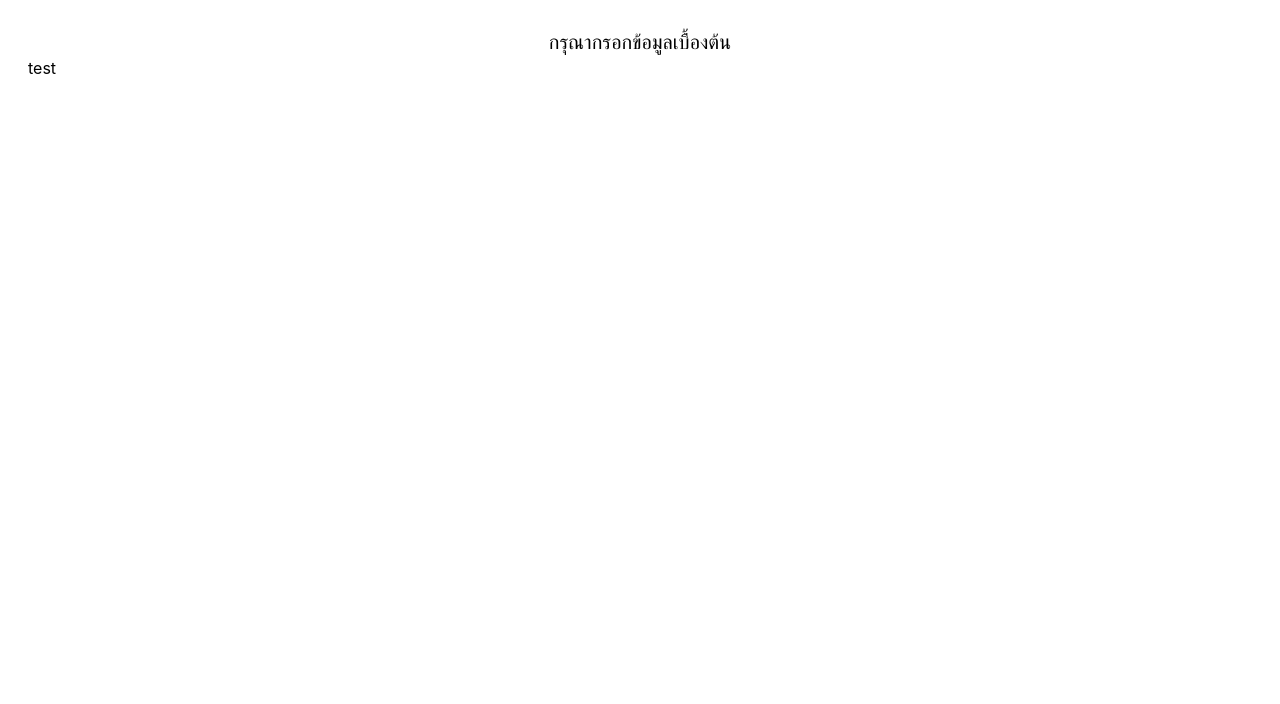
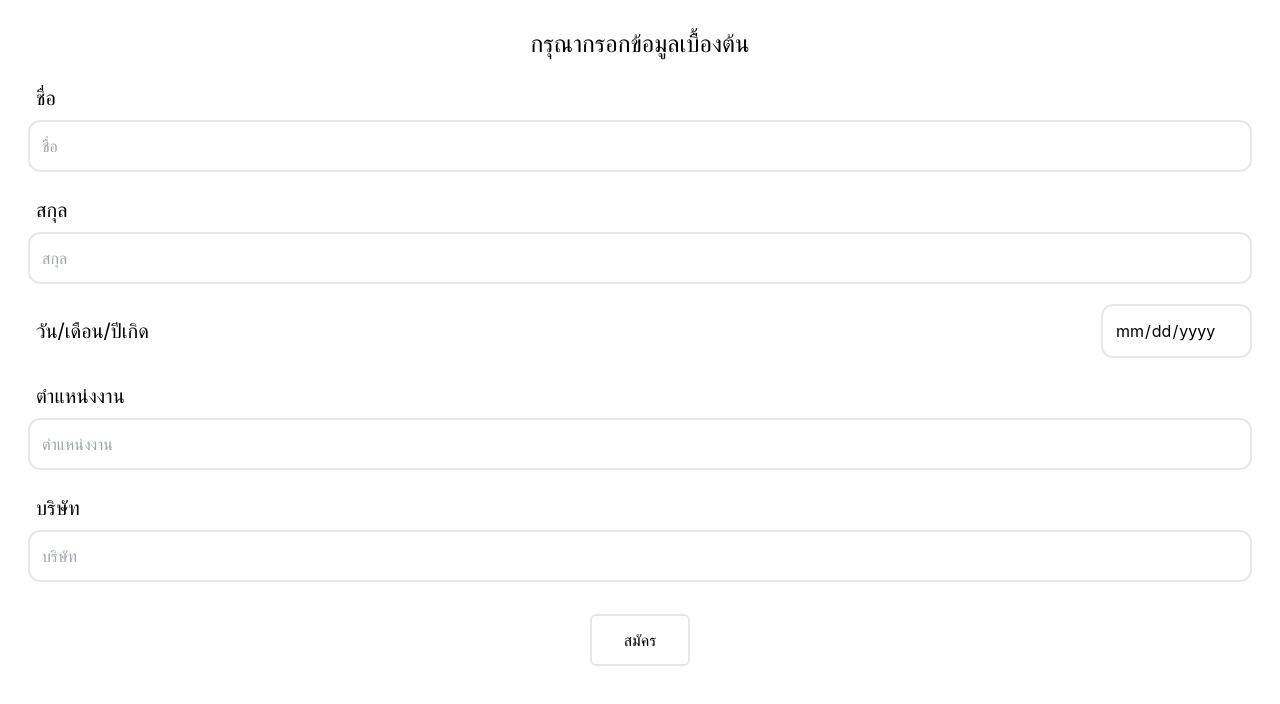
Before and after one commit to TanatornZ/Mood-Up, a Next.js app: page /register in a window 1280 px wide. Shown: the top 704 px of the page. Built offline with nearby package versions, Linux system fonts and the light colour scheme.

Commit message:
ui register

```diff
--- /dev/null
+++ b/components/InputField.tsx
@@ -0,0 +1,57 @@
+import Image from "next/image";
+import React, { useEffect, useState } from "react";
+import { FieldInputProps, FieldMetaState } from "react-final-form";
+import { AiOutlineCalendar } from "react-icons/ai";
+
+type Props = {
+  label?: string;
+  placeholder: string;
+  img?: string[];
+  name: string;
+  input: FieldInputProps<any, HTMLElement>;
+  meta: FieldMetaState<any>;
+};
+
+function InputField({ label, placeholder, input, meta, name }: Props) {
+  if (name === "date") {
+    return (
+      <div className="flex items-center mt-5">
+        {label && <p className="py-2 px-2 text-xl grow ">{label}</p>}
+        <div className="relative">
+          <input
+            type="date"
+            {...input}
+            className={`rounded-xl p-3 bg-white border-2`}
+            placeholder={placeholder}
+            id='date'
+          />
+        </div>
+        {/* <div className="absolute right-12">
+          <AiOutlineCalendar />
+        </div> */}
+
+        {meta.error && meta.touched && (
+          <p className="  p-2 text-error-600">{meta.error}</p>
+        )}
+      </div>
+    );
+  }
+  return (
+    <div className="w-full">
+      {label && <p className="mt-4  py-2 px-2 text-xl ">{label}</p>}
+      <div className="relative">
+        <input
+          type="text"
+          {...input}
+          className={`w-full rounded-xl p-3 bg-white border-2`}
+          placeholder={placeholder}
+        />
+      </div>
+      {meta.error && meta.touched && (
+        <p className="  p-2 text-error-600">{meta.error}</p>
+      )}
+    </div>
+  );
+}
+
+export default InputField;
--- a/package.json
+++ b/package.json
@@ -17,11 +17,13 @@
     "chart.js": "^4.0.1",
     "eslint": "8.28.0",
     "eslint-config-next": "13.0.5",
+    "final-form": "^4.20.7",
     "firebase": "^9.15.0",
     "next": "13.0.5",
     "react": "18.2.0",
     "react-chartjs-2": "^5.0.1",
     "react-dom": "18.2.0",
+    "react-final-form": "^6.5.9",
     "react-icons": "^4.7.1",
     "react-redux": "^8.0.5",
     "redux": "^4.2.0",
--- a/pages/register.tsx
+++ b/pages/register.tsx
@@ -1,10 +1,91 @@
+import { calculateSizeAdjustValues } from "next/dist/server/font-utils";
 import React from "react";
+import { Form, Field } from "react-final-form";
+import InputField from "../components/InputField";
 
 function Register() {
+  const register = async (values: any): Promise<void> => {
+    console.log(values);
+  };
+
   return (
-    <div className='flex justify-center flex-col p-7'>
-      <h1 className="mx-auto text-xl">กรุณากรอกข้อมูลเบื้องต้น</h1>
-      <h2>test</h2>
+    <div className="flex justify-center flex-col p-7">
+      <h1 className="mx-auto text-2xl">กรุณากรอกข้อมูลเบื้องต้น</h1>
+      <Form
+        onSubmit={register}
+        // initialValues={{ stooge: "larry", employed: false }}
+        render={({ handleSubmit, form, submitting, errors, values }) => {
+          return (
+            <form
+              onSubmit={async (event) => {
+                await handleSubmit(event);
+              }}
+            >
+              <Field name="first_name">
+                {({ input, meta }) => (
+                  <InputField
+                    name="first_name"
+                    label={"ชื่อ"}
+                    input={input}
+                    placeholder="ชื่อ"
+                    meta={meta}
+                  />
+                )}
+              </Field>
+              <Field name="last_name">
+                {({ input, meta }) => (
+                  <InputField
+                    name="last_name"
+                    label={"สกุล"}
+                    input={input}
+                    placeholder="สกุล"
+                    meta={meta}
+                  />
+                )}
+              </Field>
+              <Field name="date">
+                {({ input, meta }) => (
+                  <InputField
+                    name="date"
+                    label={"วัน/เดือน/ปีเกิด"}
+                    input={input}
+                    placeholder="23/12/2000"
+                    meta={meta}
+                  />
+                )}
+              </Field>
+              <Field name="job">
+                {({ input, meta }) => (
+                  <InputField
+                    name="job"
+                    label={"ตำแหน่งงาน"}
+                    input={input}
+                    placeholder="ตำแหน่งงาน"
+                    meta={meta}
+                  />
+                )}
+              </Field>
+              <Field name="company">
+                {({ input, meta }) => (
+                  <InputField
+                    name="company"
+                    label={"บริษัท"}
+                    input={input}
+                    placeholder="บริษัท"
+                    meta={meta}
+                  />
+                )}
+              </Field>
+              <button
+                className={`mx-auto mt-8 flex rounded-md bg-paybtn py-3 px-8 border-2 `}
+                type="submit"
+              >
+                สมัคร
+              </button>
+            </form>
+          );
+        }}
+      ></Form>
     </div>
   );
 }
--- a/styles/globals.css
+++ b/styles/globals.css
@@ -28,3 +28,17 @@ a {
     background: white;
   }
 }
+
+
+input[type="date"]::-webkit-calendar-picker-indicator {
+  background: transparent;
+  bottom: 0;
+  color: transparent;
+  cursor: pointer;
+  height: auto;
+  left: 0;
+  position: absolute;
+  right: 0;
+  top: 0;
+  width: auto;
+}
```
Also changed, not shown: public/calendar.svg (added), 1 other file (tests, documents, lock files or other folders).
